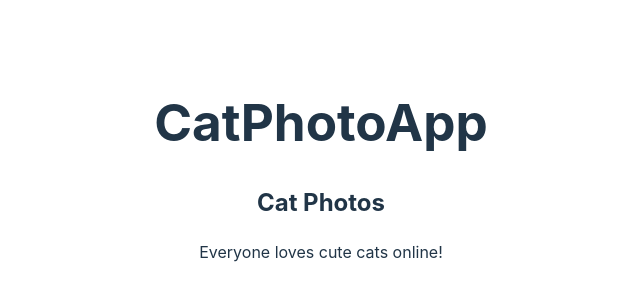
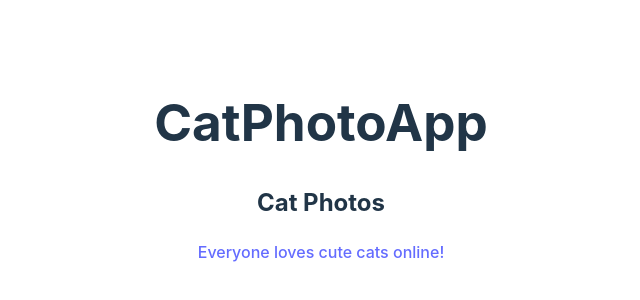
Before and after one commit to obyedov/cat-photo-app, a React (Vite) app: page / in a window 1280 px wide. Shown: the part 230-530 px from the top of the page, without its empty margins (319-959 px from the left). Built offline with nearby package versions, Linux system fonts and the light colour scheme.

Commit message:
Add an anchor element

```diff
--- a/src/App.tsx
+++ b/src/App.tsx
@@ -11,7 +11,7 @@ function App() {
             <h1>CatPhotoApp</h1>
             <h2>Cat Photos</h2>
             {/* <!--TODO: Add link to cat photos-->*/}
-            <p>Everyone loves cute cats online!</p>
+            <a href="https://freecatphotoapp.com"><p>Everyone loves cute cats online!</p></a>
             {/*<img src=<img src="https://cdn.freecodecamp.org/curriculum/cat-photo-app/relaxing-cat.jpg" alt="A cute orange cat lying on its back">*/}
         </main>
     </>
```
